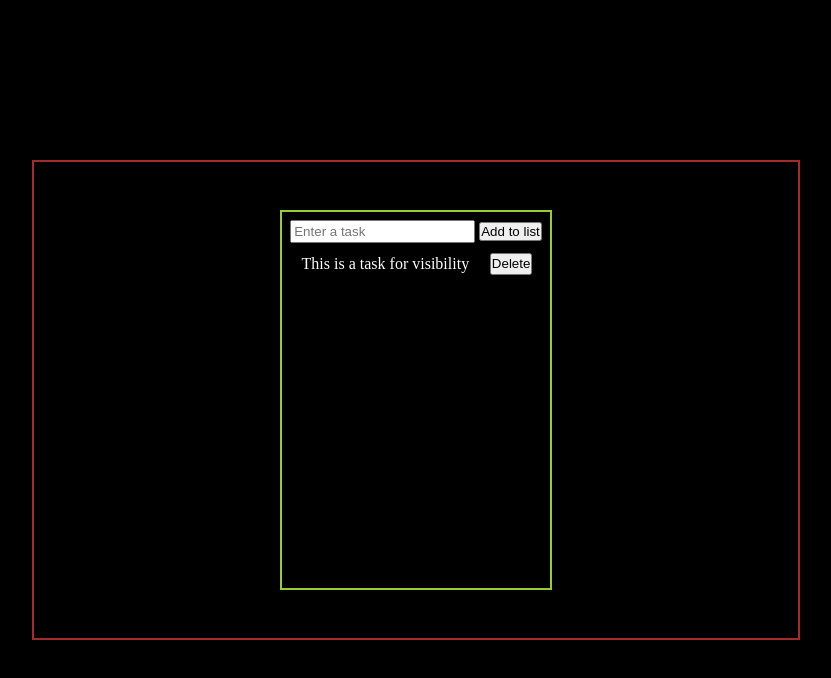
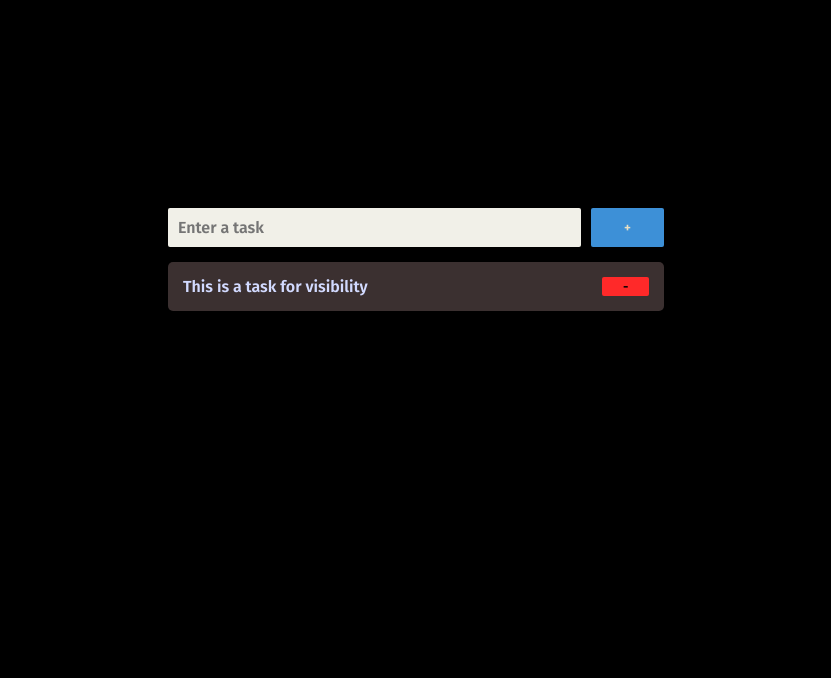
Before and after one commit to abuzarraziqgithub/Todo_App, a plain HTML site: page index.html in a window 1280 px wide. Shown: the whole page, without its empty margins (224-1055 px from the left). Drawn offline with Linux system fonts and the light colour scheme.

Commit message:
fronetnd of app--done

```diff
--- a/index.html
+++ b/index.html
@@ -7,18 +7,18 @@
     <link rel="stylesheet" href="./style.css" />
   </head>
   <body>
-    <div class="container">
     <div class="todo_app">
       <div class="input_addBtn_box">
         <input type="text" id="todoInput" placeholder="Enter a task" />
-          <button id="addBtn">Add to list</button>
+        <button id="addBtn">+</button>
       </div>
       <div class="listBox">
         <ul>
-            <li>This is a task for visibility</li>
-            <button id="deleteBtn">Delete</button>
+          <li>
+            This is a task for visibility
+            <button type="button" id="deleteBtn">-</button>
+          </li>
         </ul>
-        </div>
       </div>
     </div>
     <script src="./logic.js"></script>
--- a/style.css
+++ b/style.css
@@ -1,39 +1,93 @@
+@import url("https://fonts.googleapis.com/css2?family=Fira+Sans:ital,wght@0,100;0,200;0,300;0,400;0,500;0,600;0,700;0,800;0,900;1,100;1,200;1,300;1,400;1,500;1,600;1,700;1,800;1,900&family=Karla:ital,wght@0,200..800;1,200..800&family=Noto+Sans:ital,wght@0,100..900;1,100..900&display=swap");
+
 * {
   margin: 0;
   padding: 0;
   box-sizing: border-box;
+  font-family: "Fira Sans", sans-serif;
+  font-weight: 600;
+  font-style: normal;
 }
 body {
-  background-color: #000;
-  display: flex;
-  align-items: center;
-  justify-content: center;
+  background-color: #000000;
   height: 100vh;
-  color: #ffff;
-}
-.container {
-  border: solid 2px brown;
-  width: 60%;
-  height: 30rem;
   display: flex;
   justify-content: center;
   align-items: center;
 }
 .todo_app {
-  border: solid 2px yellowgreen;
-  height: 80%;
+  height: 50%;
+  width: 40%;
   padding: 8px;
+  display: flex;
+  flex-direction: column;
 }
-#todoInput {
-  padding: 2px;
+.input_addBtn_box {
+  display: flex;
+  width: 100%;
+  gap: 10px;
+}
+#addBtn {
+  width: 15%;
+  background-color: #3d90d7;
+  border: none;
+  border-radius: 2px;
+  color: #e9dfc3;
+  cursor: pointer;
+  transition: all 200ms;
 }
 
+#addBtn:hover {
+  background-color: #3d92e88e;
+}
+
+#deleteBtn {
+  width: 10%;
+  display: flex;
+  justify-content: center;
+  align-items: center;
+  background-color: #ff2929;
+  border-radius: 2px;
+  border: none;
+  cursor: pointer;
+  transition: all 200ms;
+}
+#deleteBtn:hover {
+  background-color: #e4003a;
+}
+
+#todoInput {
+  padding: 10px;
+  width: 85%;
+  outline: none;
+  font-size: medium;
+  font-weight: 600;
+  border-radius: 2px;
+  border: none;
+  color: #3b3030;
+  background-color: #f1f0e8;
+}
+
+.listBox {
+  display: flex;
+  width: 100%;
+}
 .listBox ul {
   display: flex;
-  justify-content: space-around;
+  width: 100%;
   margin-top: 10px;
+  flex-direction: column;
+  /* background-color: aqua; */
+  gap: 15px;
 }
 .listBox ul li {
   list-style-type: none;
   padding: 2px;
+  background-color: #3b3030;
+  color: #d2daff;
+  display: flex;
+  justify-content: space-between;
+  padding: 15px;
+  margin-top: 5px;
+  border-radius: 5px;
 }
```
Lines whose indentation alone changed are shown as unchanged.
